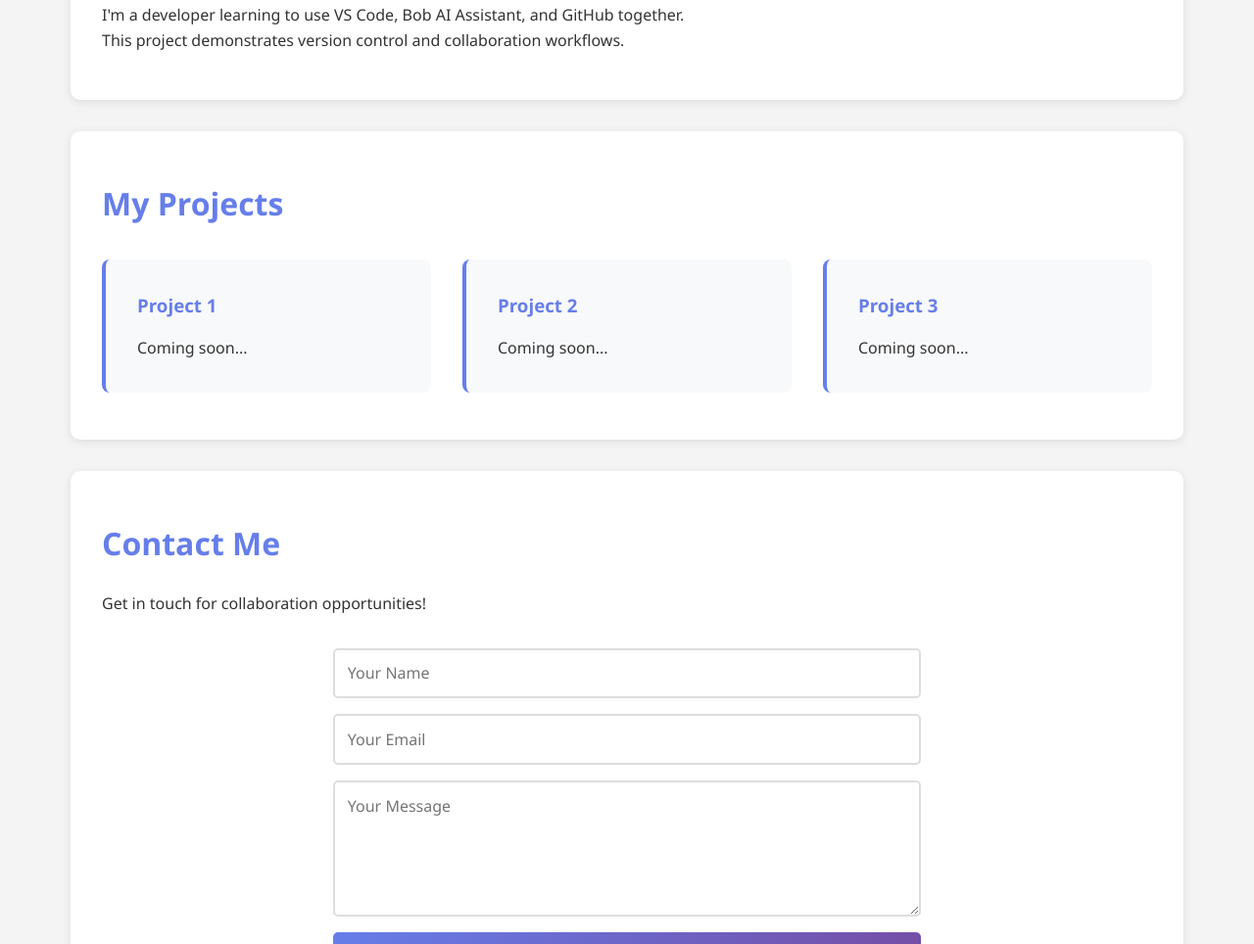
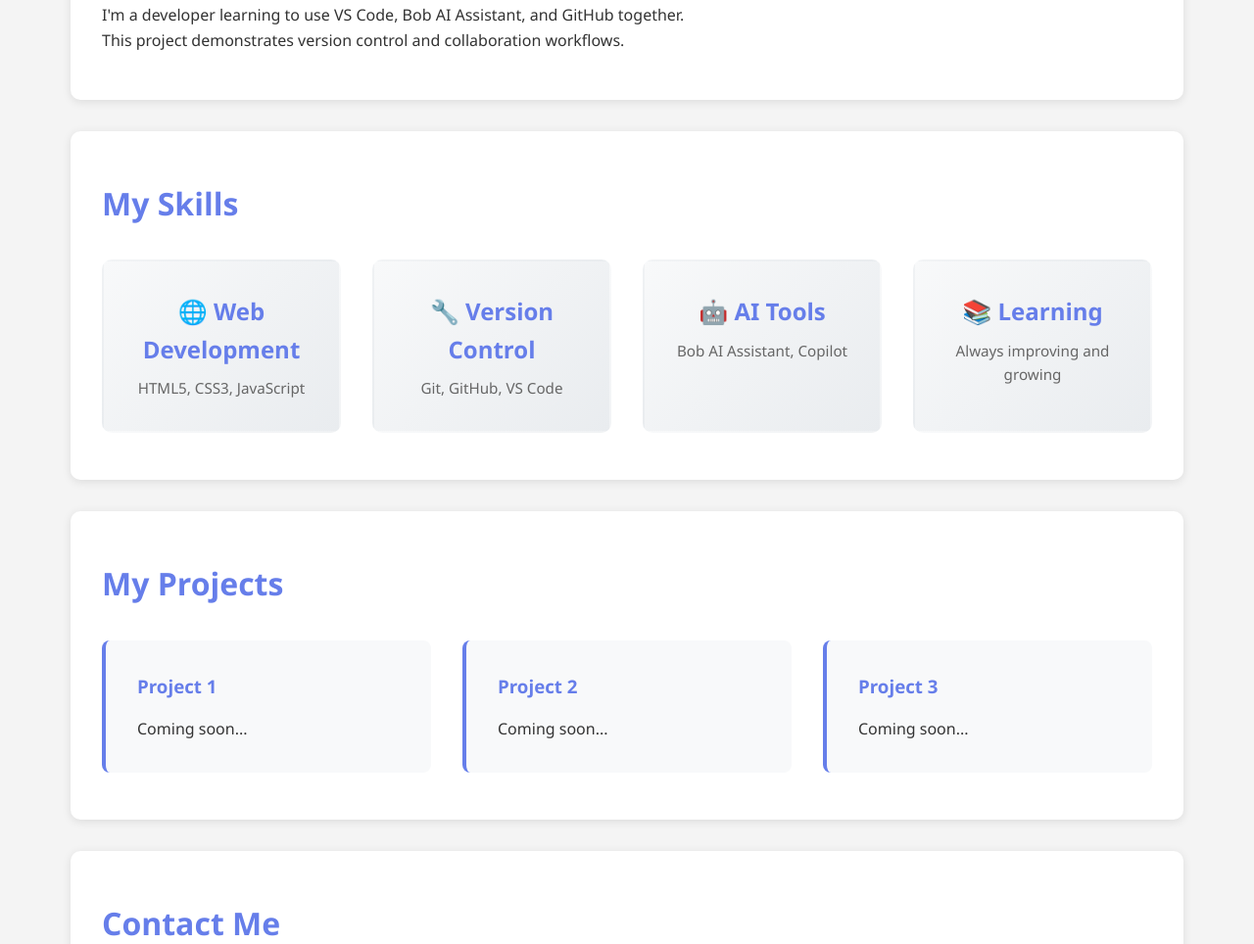
Before and after one commit to emiriansyah2004-eng/test-github-vscode, a plain HTML site: page index.html in a window 1280 px wide. Shown: the part 533-1497 px from the top of the page at 98% size. Drawn offline with Linux system fonts and the light colour scheme.

Commit message:
Add Skills section with 4 skill cards and styling

```diff
--- a/index.html
+++ b/index.html
@@ -12,6 +12,7 @@
             <h1>My Portfolio</h1>
             <ul>
                 <li><a href="#about">About</a></li>
+                <li><a href="#skills">Skills</a></li>
                 <li><a href="#projects">Projects</a></li>
                 <li><a href="#contact">Contact</a></li>
             </ul>
@@ -28,6 +29,28 @@
             <h2>About Me</h2>
             <p>I'm a developer learning to use VS Code, Bob AI Assistant, and GitHub together.</p>
             <p>This project demonstrates version control and collaboration workflows.</p>
+        </section>
+
+        <section id="skills">
+            <h2>My Skills</h2>
+            <div class="skills-container">
+                <div class="skill-item">
+                    <h3>🌐 Web Development</h3>
+                    <p>HTML5, CSS3, JavaScript</p>
+                </div>
+                <div class="skill-item">
+                    <h3>🔧 Version Control</h3>
+                    <p>Git, GitHub, VS Code</p>
+                </div>
+                <div class="skill-item">
+                    <h3>🤖 AI Tools</h3>
+                    <p>Bob AI Assistant, Copilot</p>
+                </div>
+                <div class="skill-item">
+                    <h3>📚 Learning</h3>
+                    <p>Always improving and growing</p>
+                </div>
+            </div>
         </section>
 
         <section id="projects">
--- a/styles.css
+++ b/styles.css
@@ -91,6 +91,40 @@ h2 {
 #hero p {
     font-size: 1.2rem;
 }
+/* Skills Section */
+.skills-container {
+    display: grid;
+    grid-template-columns: repeat(auto-fit, minmax(200px, 1fr));
+    gap: 2rem;
+    margin-top: 2rem;
+}
+
+.skill-item {
+    background: linear-gradient(135deg, #f8f9fa 0%, #e9ecef 100%);
+    padding: 2rem;
+    border-radius: 10px;
+    text-align: center;
+    transition: transform 0.3s, box-shadow 0.3s;
+    border: 2px solid transparent;
+}
+
+.skill-item:hover {
+    transform: translateY(-5px);
+    box-shadow: 0 8px 20px rgba(102, 126, 234, 0.3);
+    border-color: #667eea;
+}
+
+.skill-item h3 {
+    color: #667eea;
+    margin-bottom: 0.5rem;
+    font-size: 1.5rem;
+}
+
+.skill-item p {
+    color: #666;
+    font-size: 0.95rem;
+}
+
 
 /* Projects Grid */
 .project-grid {
```
